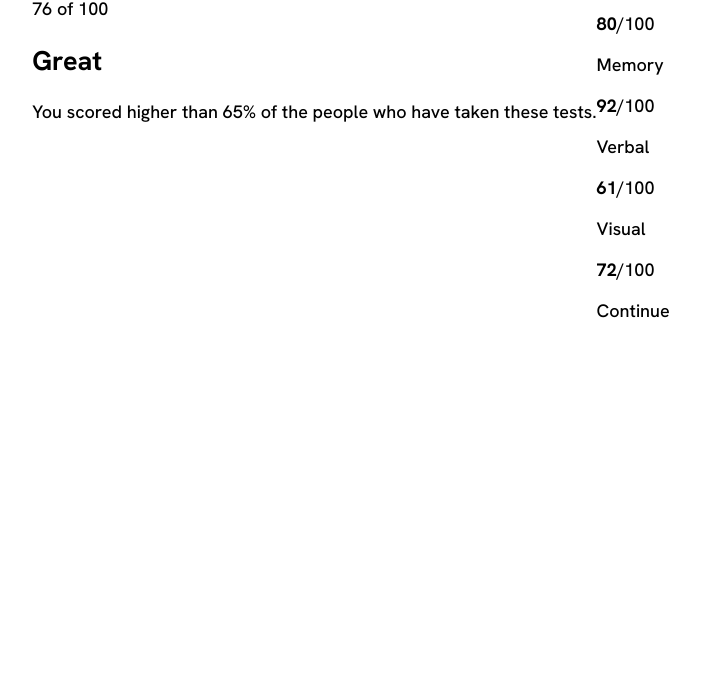
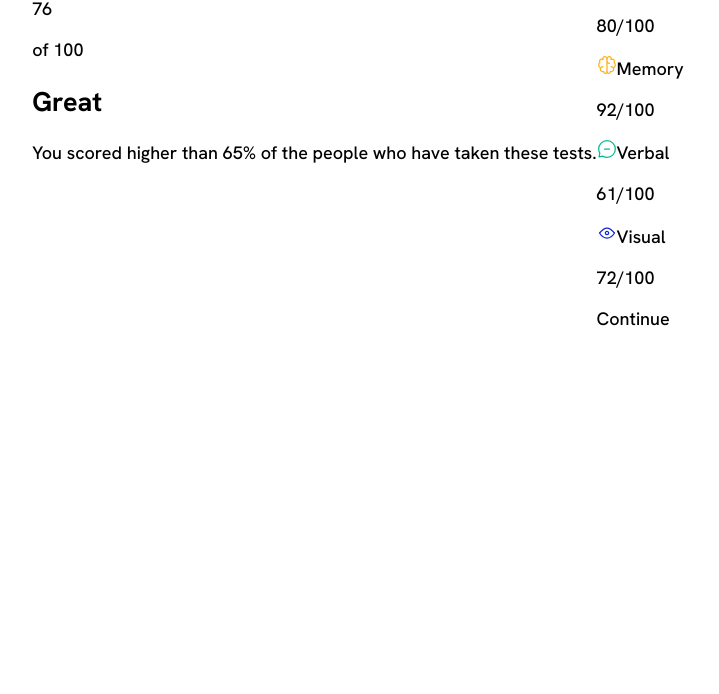
Before and after one commit to kale-Dev1/results-summary, a plain HTML site: page results-summary-component-main/index.html in a window 1280 px wide. Shown: the part 106-800 px from the top of the page, without its empty margins (280-999 px from the left). Drawn offline with Linux system fonts and the light colour scheme.

Commit message:
add icons

```diff
--- a/results-summary-component-main/index.html
+++ b/results-summary-component-main/index.html
@@ -24,8 +24,9 @@
     <main>
       <div class="result-box">
         <h1>Your result</h1>
-        <div class="result">
-          <p><span>76</span> of 100</p>
+        <div class="circle">
+          <span class="score">76</span>
+          <p>of 100</p>
         </div>
         <h2>Great</h2>
         <p>
@@ -34,21 +35,23 @@
       </div>
       <div class="summary-box">
         <h3>Summary</h3>
-        <div>
-          <p>Reaction</p>
-          <p><strong>80</strong>/100</p>
+        <div class="reaction">
+          <p>
+            <img src="assets/images/icon-reaction.svg" alt="icon" />Reaction
+          </p>
+          <p><span>80</span>/100</p>
         </div>
-        <div>
-          <p>Memory</p>
-          <p><strong>92</strong>/100</p>
+        <div class="memory">
+          <p><img src="assets/images/icon-memory.svg" alt="icon" />Memory</p>
+          <p><span>92</span>/100</p>
         </div>
-        <div>
-          <p>Verbal</p>
-          <p><strong>61</strong>/100</p>
+        <div class="verbal">
+          <p><img src="assets/images/icon-verbal.svg" alt="icon" />Verbal</p>
+          <p><span>61</span>/100</p>
         </div>
-        <div>
-          <p>Visual</p>
-          <p><strong>72</strong>/100</p>
+        <div class="visual">
+          <p><img src="assets/images/icon-visual.svg" alt="icon" />Visual</p>
+          <p><span>72</span>/100</p>
         </div>
         <div>Continue</div>
       </div>
```
